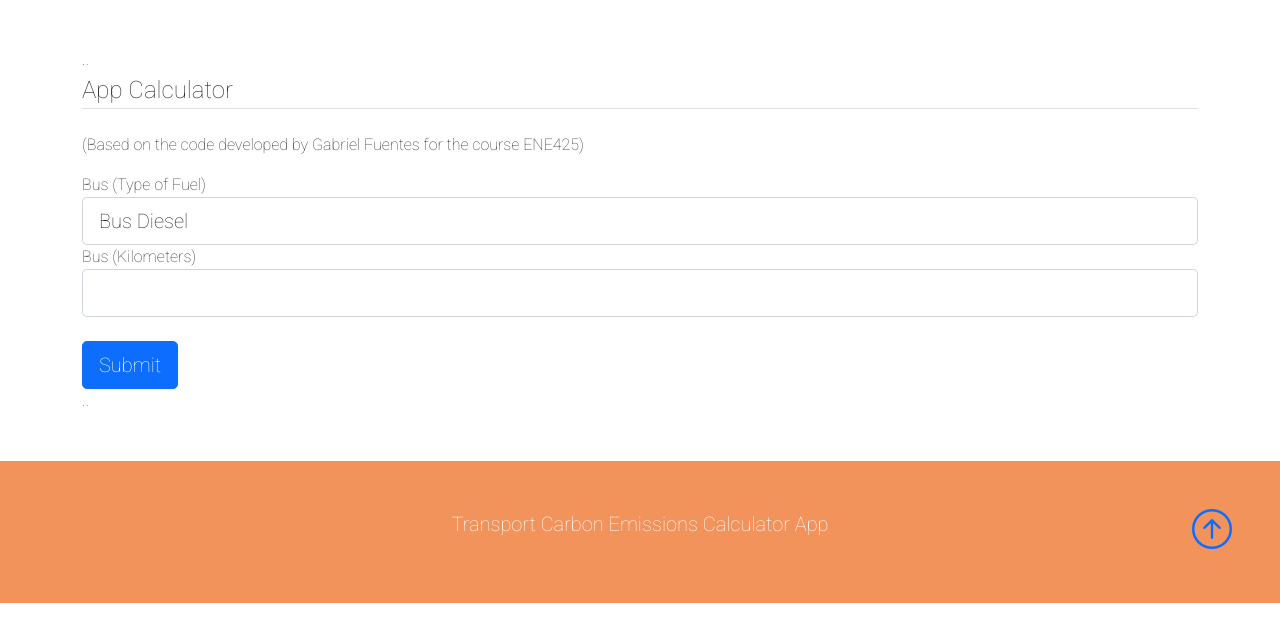
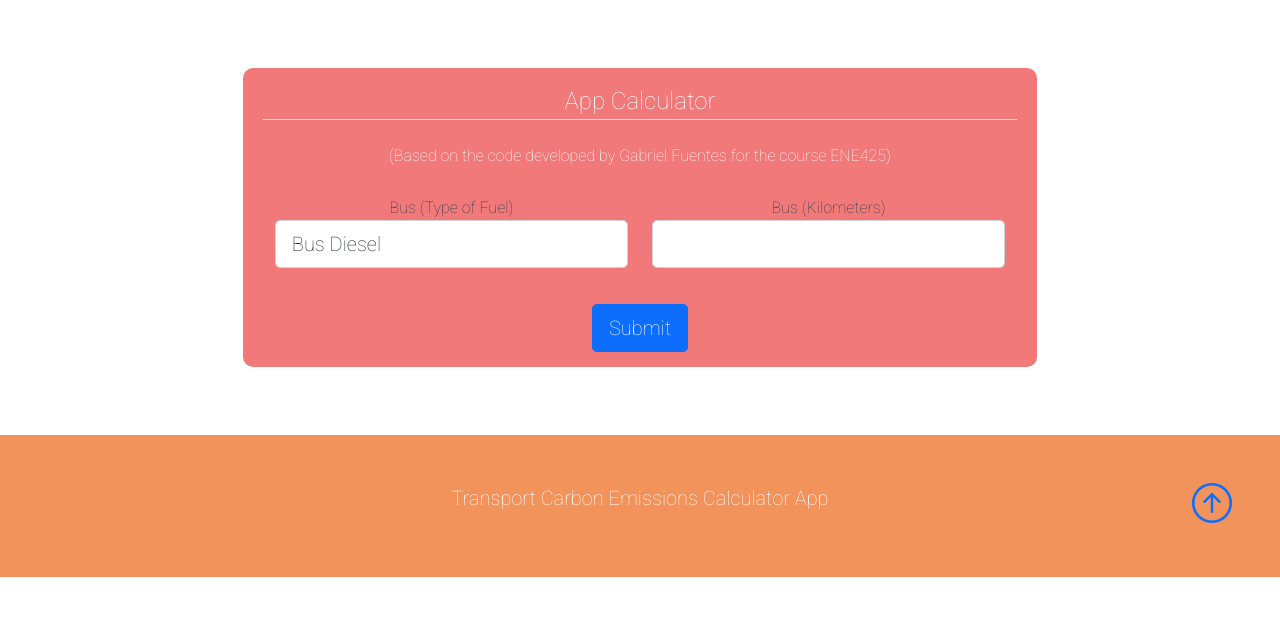
Before and after one commit to KatharinaFranke/Carbon-Footprint-Calculator, a Flask app: page /app_calculator in a window 1280 px wide. Shown: the part 60-702 px from the top of the page. Run offline with Flask 2, Linux system fonts and the light colour scheme; some libraries are stand-ins or nearby versions.

Commit message:
Update layout.html

```diff
--- a/templates/layout.html
+++ b/templates/layout.html
@@ -21,7 +21,7 @@
         <link rel="stylesheet" href="static/style_carbon.css" />
 
         <style>
-            /***   Header   ***/
+             /***   Header   ***/
             .header_carbon {
                 background: #343a40;
                 color: #fff;
@@ -109,7 +109,93 @@
             .container_buttons_developer a:hover {
                 color: #f2e3b6;
             }
+
+            /*Container section select entry*/
+            .section_caculator_entry_css {
+              display: flex;
+              align-items: start;
+              justify-content: space-between;
+            }
+            .section_caculator_entry_css .box {
+              flex: 1;
+              background: #f27979 ;
+              color: #fff;
+              border-radius: 10px;
+              margin: 20px 10px;
+              padding: 15px 20px;
+              text-align:center;
+            }
+            .section_caculator_entry_css .box:nth-of-type(1) {
+              flex-grow:1;
+              background: #fff ;
+              color: #fff;
+              border-radius: 10px;
+              margin: 0px 0px;
+              padding: 0px 0px;
+              text-align:left;
+            }
+            .section_caculator_entry_css .box:nth-of-type(2) {
+              flex-grow:5;
+              background: #f27979 ;
+              color: #fff;
+              border-radius: 10px;
+              margin: 20px 10px;
+              padding: 15px 20px;
+              text-align:center;
+            }
+            .section_caculator_entry_css .box:nth-of-type(3) {
+              flex-grow:1;
+              background: #fff;
+              color: #fff;
+              border-radius: 10px;
+              margin: 0px 0px;
+              padding: 0px 0px;
+              text-align:left;
+            }
+            /* App Kilometers and fuel type */
+            .section_km_fuel_css {
+              display: flex;
+              align-items: start;
+              justify-content: space-between;
+            }
+            .section_km_fuel_css .box {
+              flex: 1;
+              background: #f27979 ;
+              color: #343a40;
+              border-radius: 10px;
+              margin: 10px 10px;
+              padding: 2px 2px;
+              text-align:center;
+            }
+            .section_km_fuel_css .box:nth-of-type(1) {
+              flex-grow:1;
+              background: #f27979 ;
+              color: #343a40;
+              border-radius: 10px;
+              margin: 10px 10px;
+              padding: 2px 2px;
+              text-align:center;
+            }
+            .section_km_fuel_css .box:nth-of-type(2) {
+              flex-grow:1;
+              background: #f27979 ;
+              color: #343a40;
+              border-radius: 10px;
+              margin: 10px 10px;
+              padding: 2px 2px;
+              text-align:center;
+            }
+            .section_km_fuel_css .box:nth-of-type(3) {
+              flex-grow:1;
+              background: #f27979 ;
+              color: #343a40;
+              border-radius: 10px;
+              margin: 10px 10px;
+              padding: 2px 2px;
+              text-align:center;
+            }
         </style>
+
 
 
         {% if title %}
@@ -133,6 +219,7 @@
             </ul>
           </div>
         </nav>
+
         {% block content %} {% endblock %}
 
         <!-- Footer -->
@@ -149,12 +236,9 @@
     <!-- Optional JavaScript; choose one of the two! -->
 
     <!-- Option 1: Bootstrap Bundle with Popper -->
-    <script src="https://cdn.jsdelivr.net/npm/bootstrap@5.1.3/dist/js/bootstrap.bundle.min.js" integrity="sha384-ka7Sk0Gln4gmtz2MlQnikT1wXgYsOg+OMhuP+IlRH9sENBO0LRn5q+8nbTov4+1p" crossorigin="anonymous"></script>
+    <script src="https://cdn.jsdelivr.net/npm/bootstrap@5.1.3/dist/js/bootstrap.bundle.min.js"
+            integrity="sha384-ka7Sk0Gln4gmtz2MlQnikT1wXgYsOg+OMhuP+IlRH9sENBO0LRn5q+8nbTov4+1p"
+            crossorigin="anonymous"></script>
 
-    <!-- Option 2: Separate Popper and Bootstrap JS -->
-    <!--
-    <script src="https://cdn.jsdelivr.net/npm/@popperjs/core@2.10.2/dist/umd/popper.min.js" integrity="sha384-7+zCNj/IqJ95wo16oMtfsKbZ9ccEh31eOz1HGyDuCQ6wgnyJNSYdrPa03rtR1zdB" crossorigin="anonymous"></script>
-    <script src="https://cdn.jsdelivr.net/npm/bootstrap@5.1.3/dist/js/bootstrap.min.js" integrity="sha384-QJHtvGhmr9XOIpI6YVutG+2QOK9T+ZnN4kzFN1RtK3zEFEIsxhlmWl5/YESvpZ13" crossorigin="anonymous"></script>
-    -->
     </body>
 </html>
```
